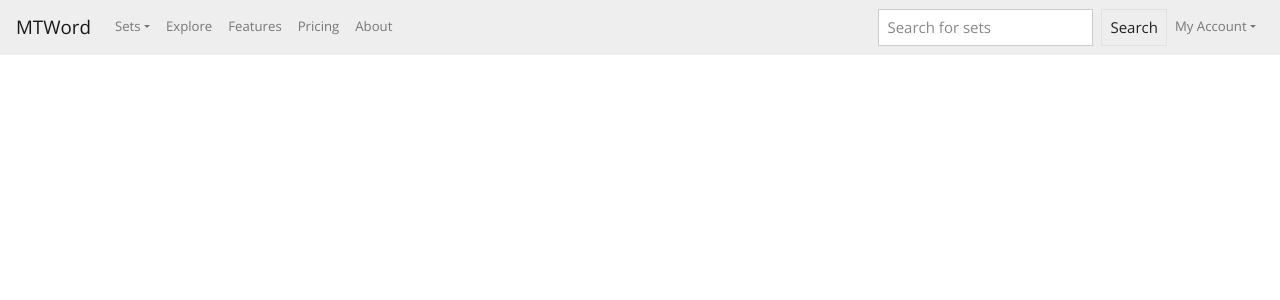
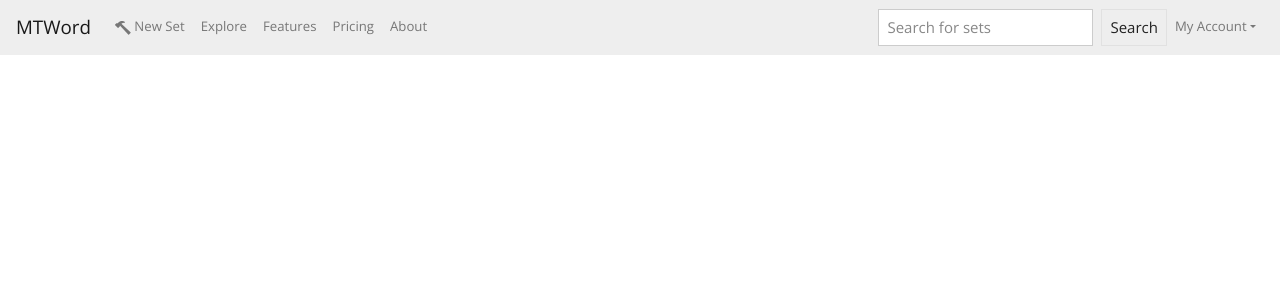
Before and after one commit to dkclee/MTWord, a Flask app: page / in a window 1280 px wide. Shown: the top 300 px of the page. Run offline with Flask 2, Linux system fonts and the light colour scheme; the visitor is signed in with stand-in values (Sample User, id 1); data comes from the database, SQL or seed files in the repository; some libraries are stand-ins or nearby versions.

Commit message:
change new set nav bar

```diff
--- a/templates/base.html
+++ b/templates/base.html
@@ -25,14 +25,13 @@
         <div class="collapse navbar-collapse" id="navbarColor03">
             <ul class="navbar-nav mr-auto">
                 {% if current_user.is_authenticated %}
-                <li class="nav-item dropdown">
-                    <a class="nav-link dropdown-toggle" data-toggle="dropdown" href="#" role="button"
-                        aria-haspopup="true" aria-expanded="false">Sets</a>
-                    <div class="dropdown-menu">
-                        <a class="dropdown-item" href="{{url_for('create_new_set')}}">New Set</a>
-                        <div class="dropdown-divider"></div>
-                        <a class="dropdown-item" href="#">My Sets</a>
-                    </div>
+                <li class="nav-item">
+                    <a class="nav-link" href="{{url_for('create_new_set')}}">
+                        <svg xmlns="http://www.w3.org/2000/svg" width="16" height="16" fill="currentColor" class="bi bi-hammer" viewBox="0 0 16 16">
+                            <path d="M9.972 2.508a.5.5 0 0 0-.16-.556l-.178-.129a5.009 5.009 0 0 0-2.076-.783C6.215.862 4.504 1.229 2.84 3.133H1.786a.5.5 0 0 0-.354.147L.146 4.567a.5.5 0 0 0 0 .706l2.571 2.579a.5.5 0 0 0 .708 0l1.286-1.29a.5.5 0 0 0 .146-.353V5.57l8.387 8.873A.5.5 0 0 0 14 14.5l1.5-1.5a.5.5 0 0 0 .017-.689l-9.129-8.63c.747-.456 1.772-.839 3.112-.839a.5.5 0 0 0 .472-.334z"/>
+                        </svg>
+                        New Set
+                    </a>
                 </li>
                 {% endif %}
                 <li class="nav-item">
```
